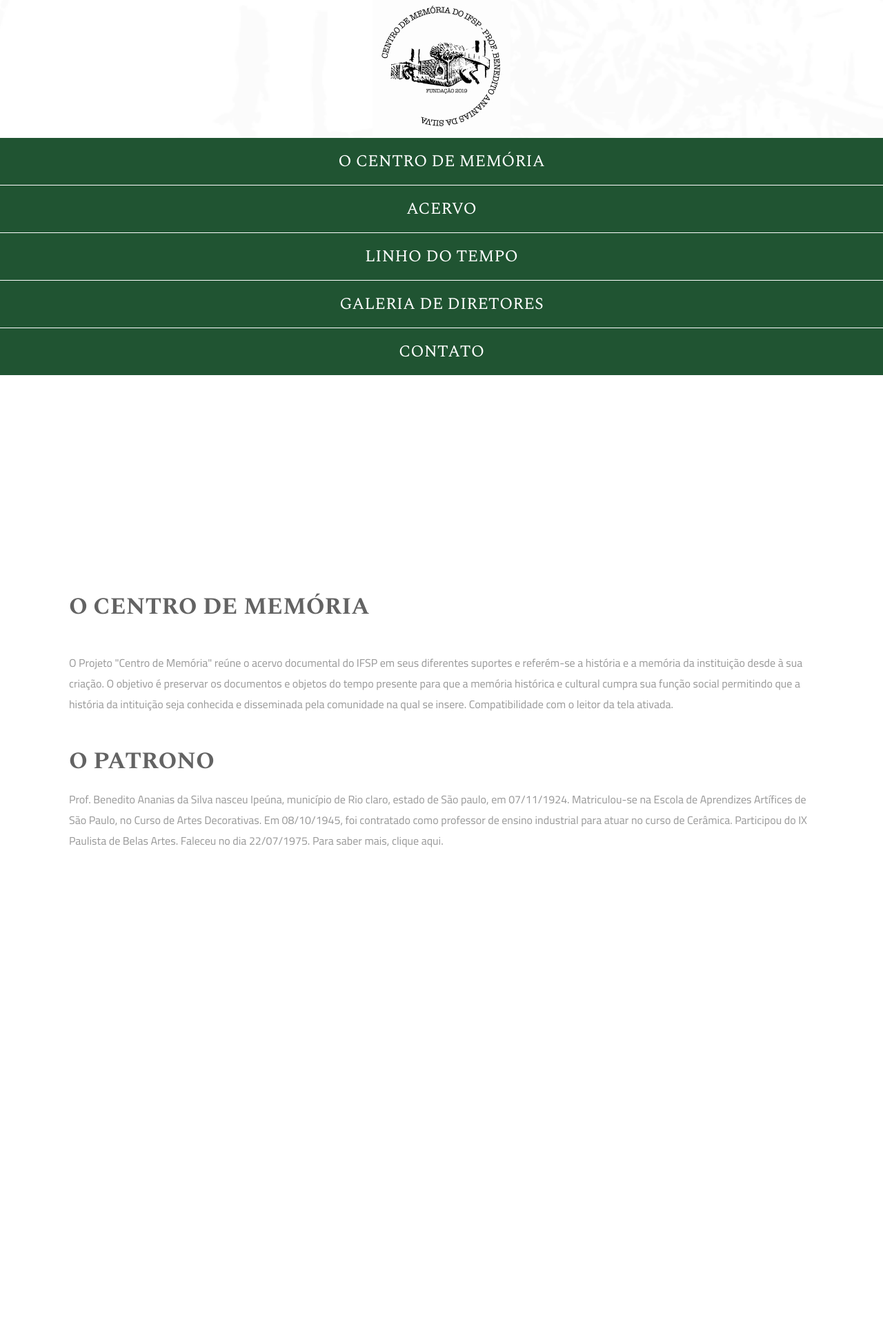
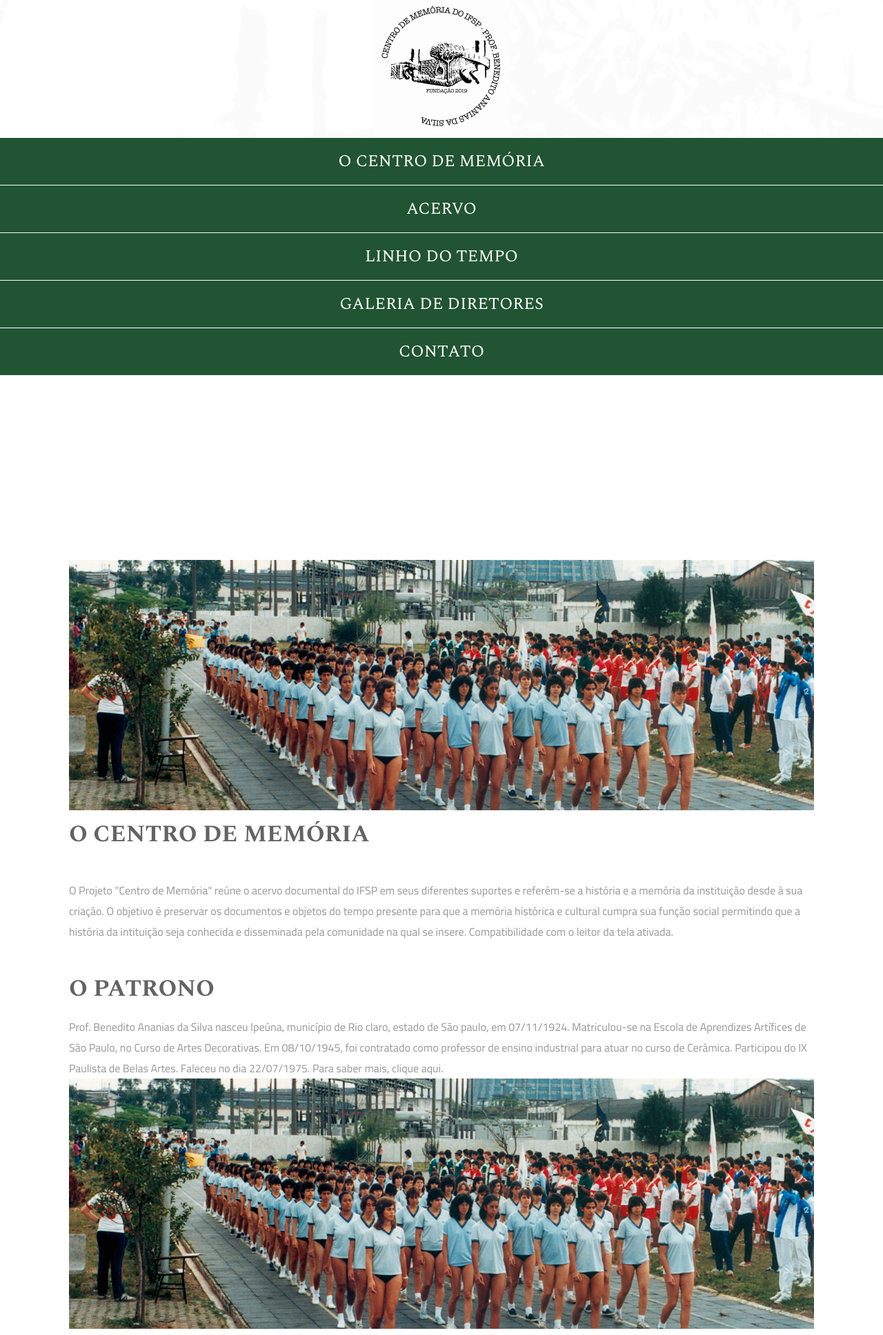
Before and after one commit to ifspcodelab/frontend-memoria-ifsp, a Jekyll site: the page built from docs/index.html, in a window 1280 px wide. Shown: the whole page at 69% size. Built offline with Jekyll 4.4.1, drawn with Linux system fonts in a browser that asks for light colours; before the commit the page ends 1483 px from its top, so only the background shows below that.

Commit message:
acrescentado article-img pasta layout

```diff
--- a/docs/_sass/body.scss
+++ b/docs/_sass/body.scss
@@ -74,11 +74,6 @@ text-transform: uppercase;
 */
 }
 
-.main-header {
-    padding-top: 2.62rem;
-
-}
-
 .title-h{
     padding-top: 2.62rem;
     padding-bottom: 0.87rem;
--- a/docs/index.html
+++ b/docs/index.html
@@ -2,6 +2,7 @@
 layout: layout
 ---
 <header class="main-header">
+    <img src="assets/images/layout/article-img.png" alt="Jogos de integração - 1986.1"/>
     <h1>O Centro de Memória</h1>
 
 </header>
@@ -15,4 +16,5 @@ layout: layout
     Curso de Artes Decorativas. Em 08/10/1945, foi contratado como professor de ensino industrial para atuar no curso de Cerâmica. Participou do IX Paulista de Belas Artes.
     Faleceu no dia 22/07/1975. Para saber mais, clique aqui.
     </p>
+    <img src="assets/images/layout/article-img.png" alt="Jogos de integração - 1986.1"/>
 </content>
```
Also changed, not shown: docs/assets/images/layout/article-img.png (added).
